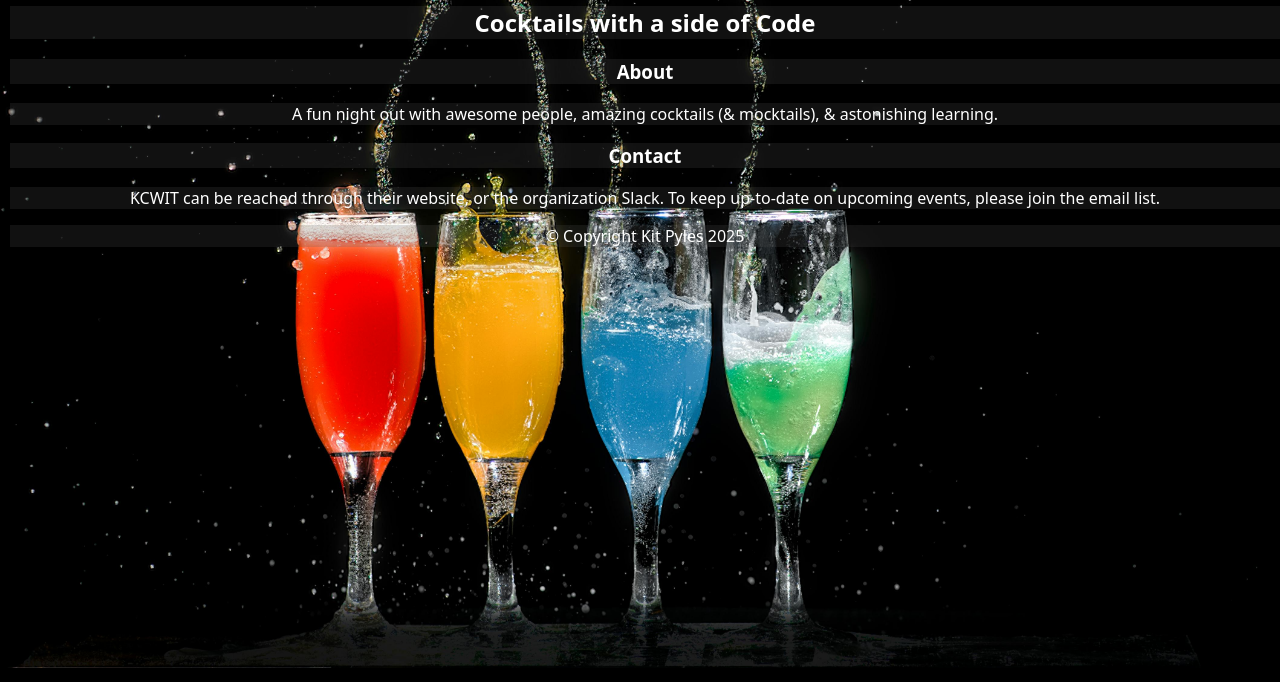
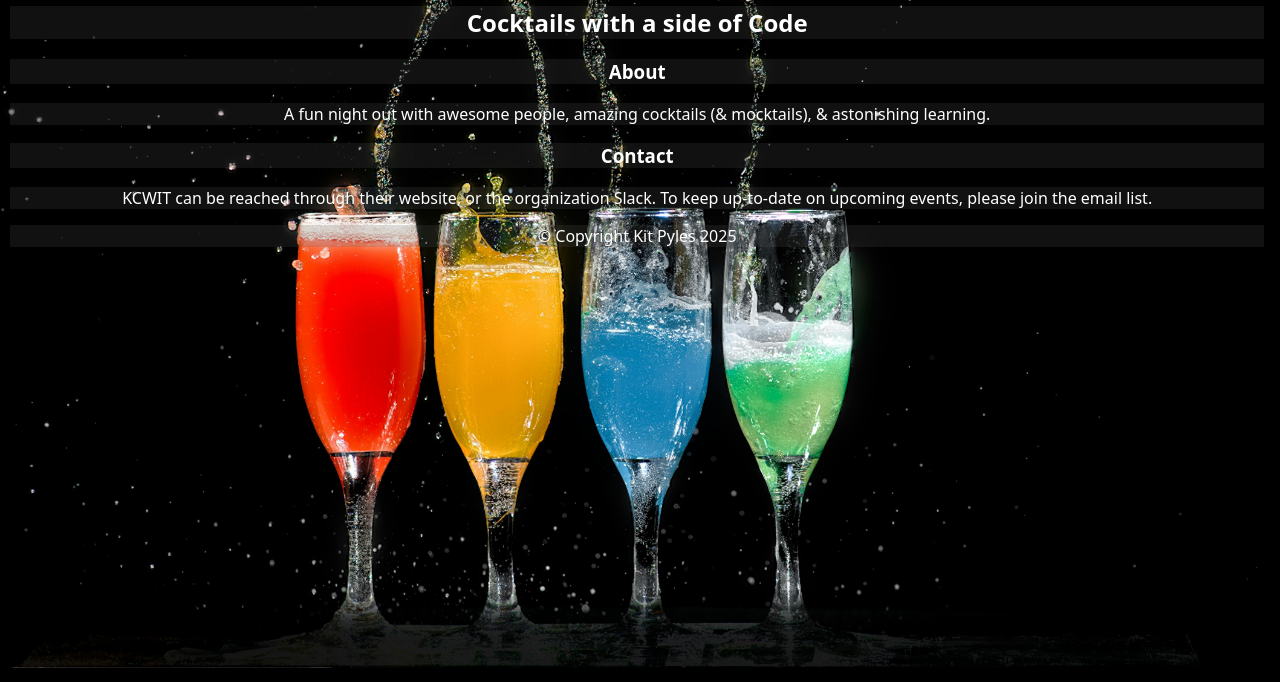
Before and after one commit to KitPyles/Coding-and-Cocktails-Intro-to-HTML, a plain HTML site: page index.html in a window 1280 px wide. Shown: the part 118-800 px from the top of the page. Drawn offline with Linux system fonts and the light colour scheme.

Commit message:
Styling tweaks

```diff
--- a/css/styles.css
+++ b/css/styles.css
@@ -30,6 +30,7 @@
   h1, h2, h3, p {
     text-align: center;
     background-color: rgba(85,85,85,0.2);
+    max-width: 98vw;
   }
 
   ul {
```
